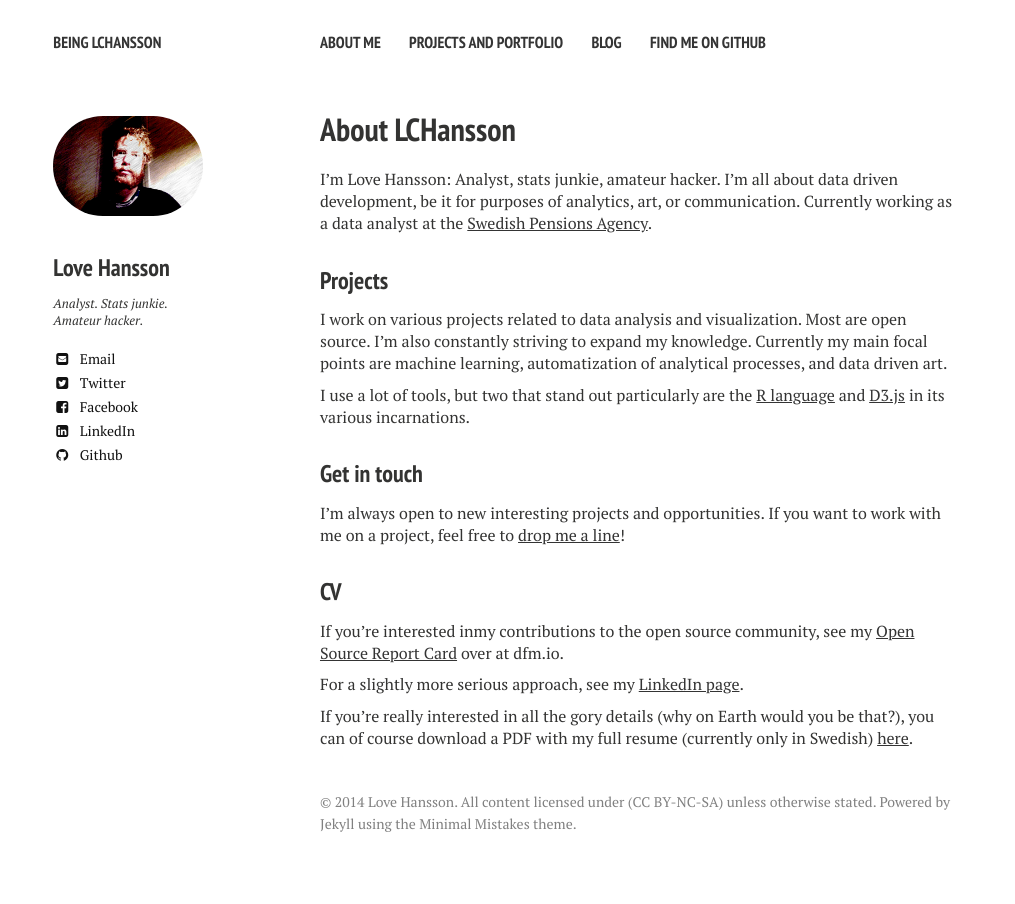
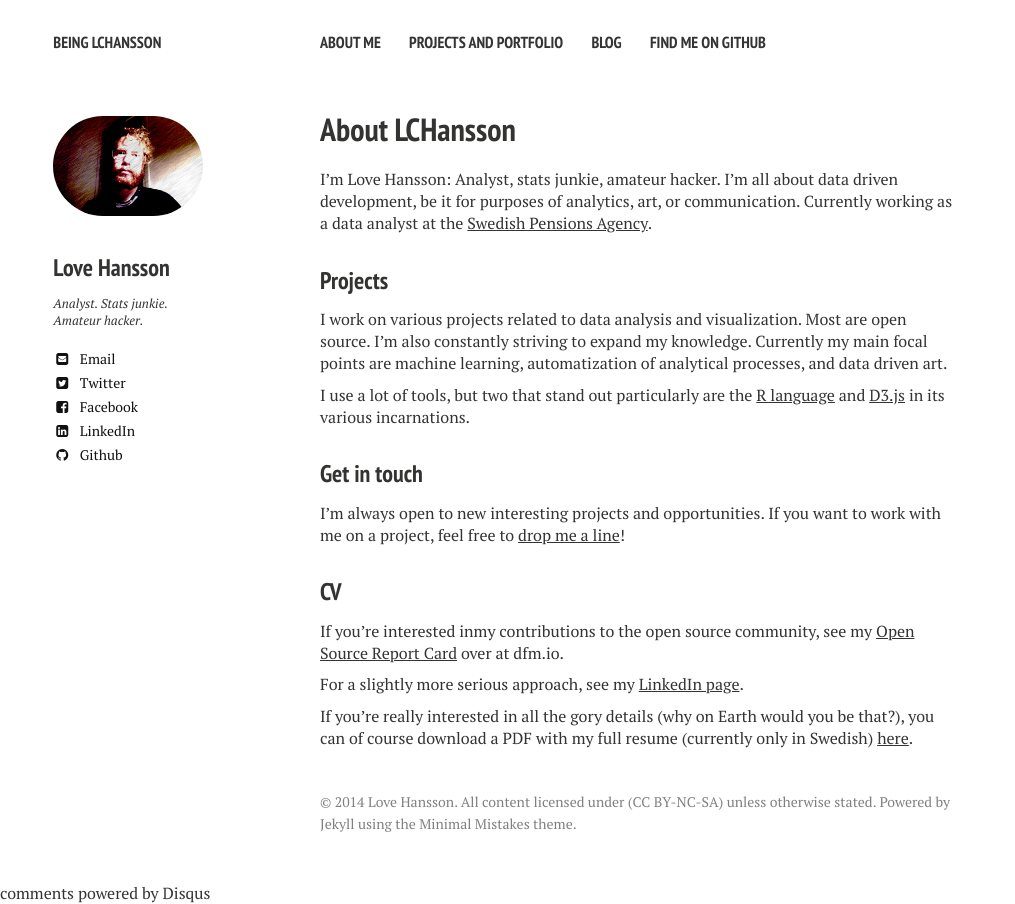
Before and after one commit to LCHansson/LCHansson.github.io, a Jekyll site: the page built from about/index.md, in a window 1280 px wide. Shown: the whole page, without its empty margins (0-1015 px from the left). Built offline with Jekyll 4.4.1, drawn with Linux system fonts in a browser that asks for light colours; nearby versions of some CDN libraries; comment, search, counter and statistics services are not loaded; some of the changed lines change nothing that is shown.

Commit message:
Add Disqus shortname to config

```diff
--- a/_config.yml
+++ b/_config.yml
@@ -30,7 +30,7 @@
   avatar: lchansson.jpg
   bio: "Analyst. Stats junkie. Amateur hacker."
   email: love.hansson@gmail.com
-  disqus-shortname:
+  disqus-shortname: LCHansson
   twitter: LCHansson
   facebook: love.hansson
   github: LCHansson
```
